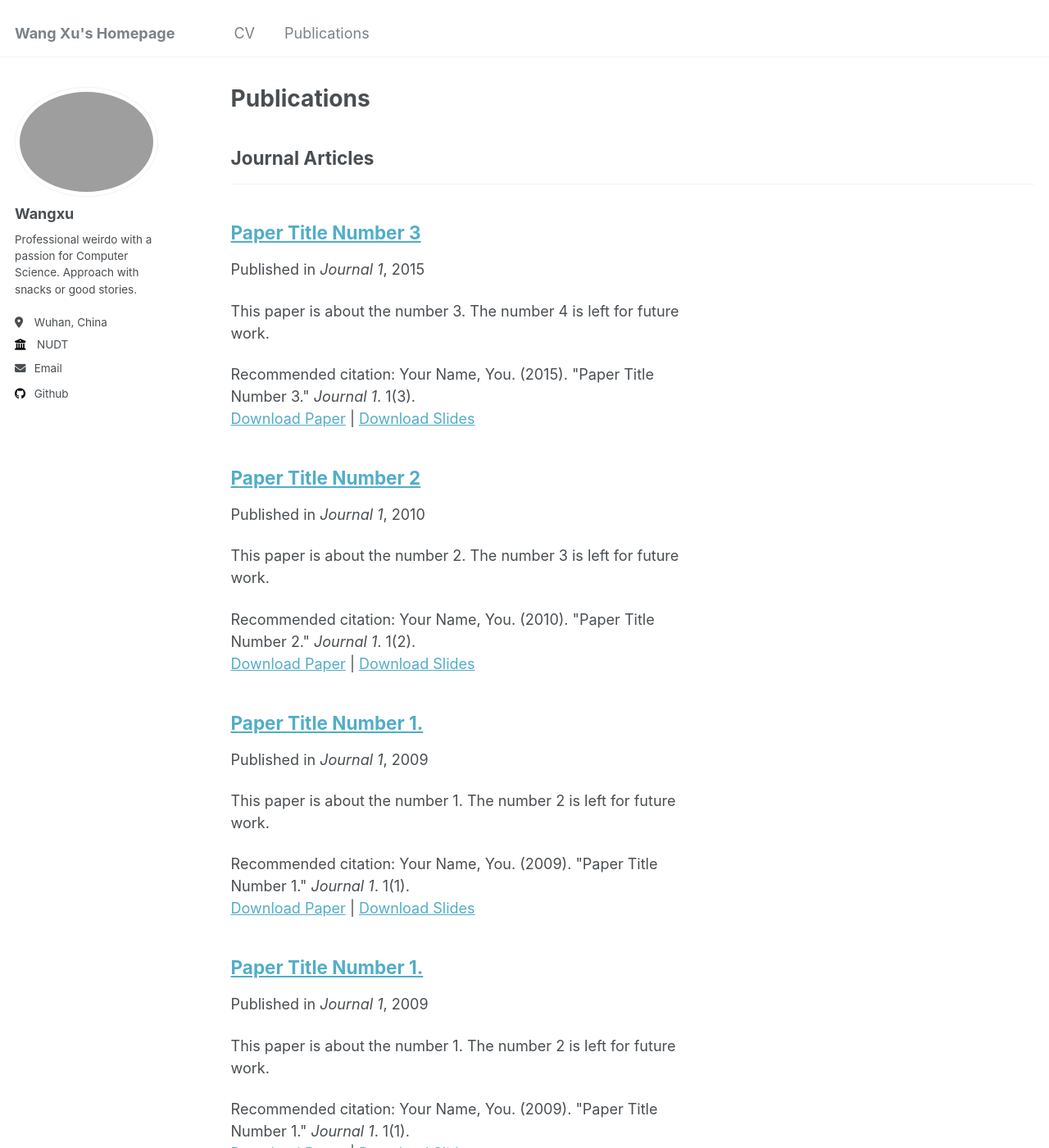
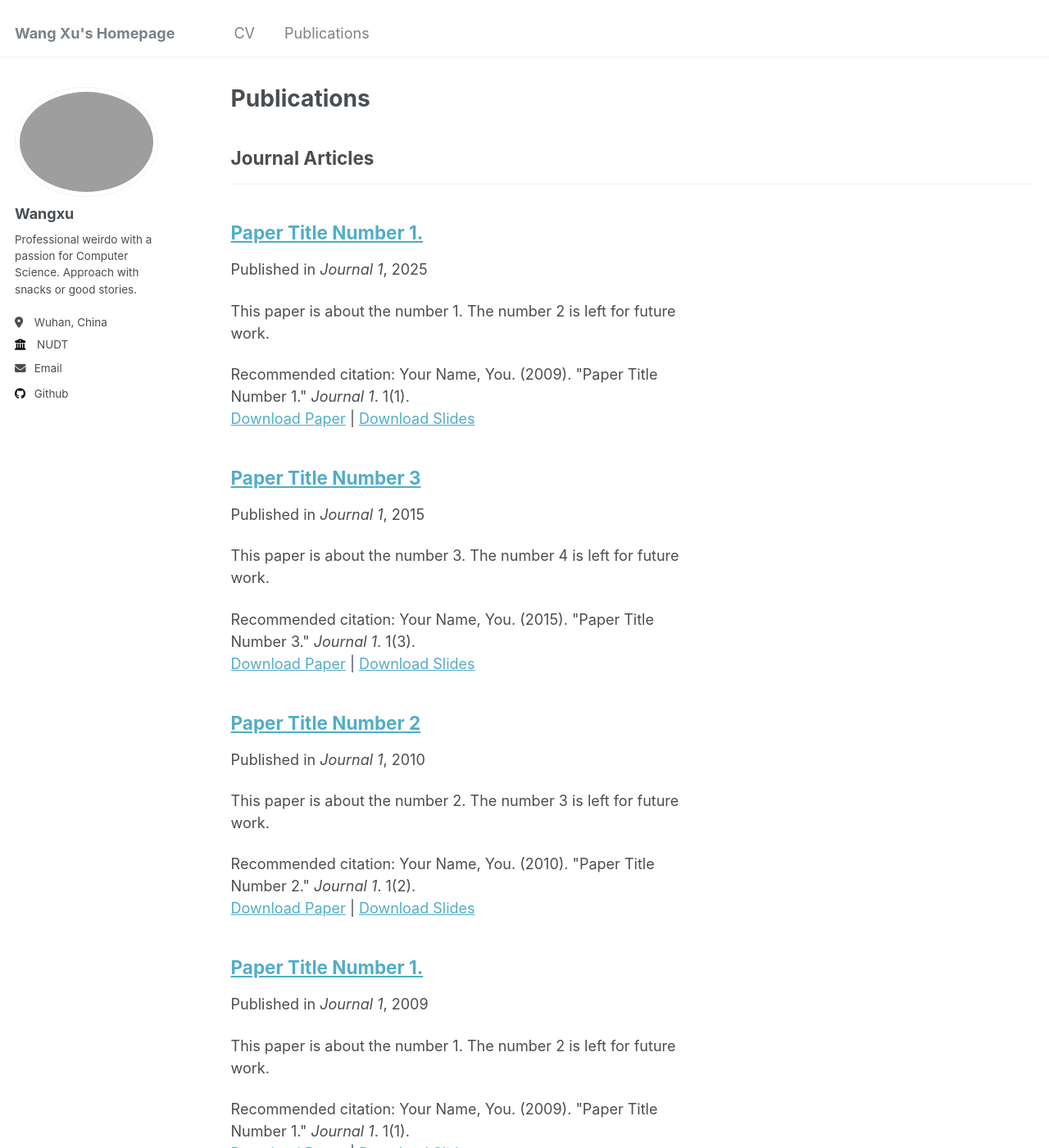
Before and after one commit to JaymeWX/JaymeWX.github.io, a Jekyll site: the page built from _pages/publications.html, in a window 1280 px wide and 1400 px high. Shown: the whole window at 82% size. Built offline with Jekyll 4.4.1, drawn with Linux system fonts in a browser that asks for light colours.

Commit message:
modified publication

```diff
--- a/_publications/2009-10-01-paper-title-number-1 copy.md
+++ b/_publications/2009-10-01-paper-title-number-1 copy.md
@@ -4,7 +4,7 @@ collection: publications
 category: manuscripts
 permalink: /publication/2009-10-01-paper-title-number-1
 excerpt: 'This paper is about the number 1. The number 2 is left for future work.'
-date: 2009-10-01
+date: 2025-5-01
 venue: 'Journal 1'
 slidesurl: 'http://academicpages.github.io/files/slides1.pdf'
 paperurl: 'http://academicpages.github.io/files/paper1.pdf'
```
